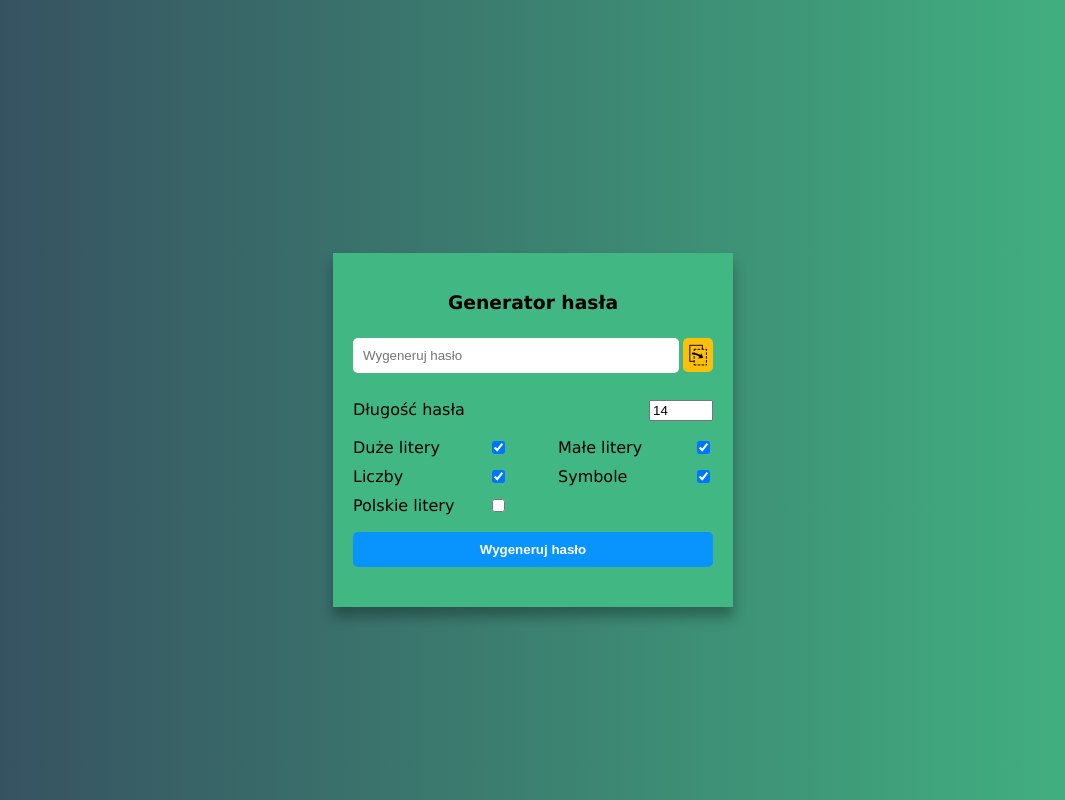
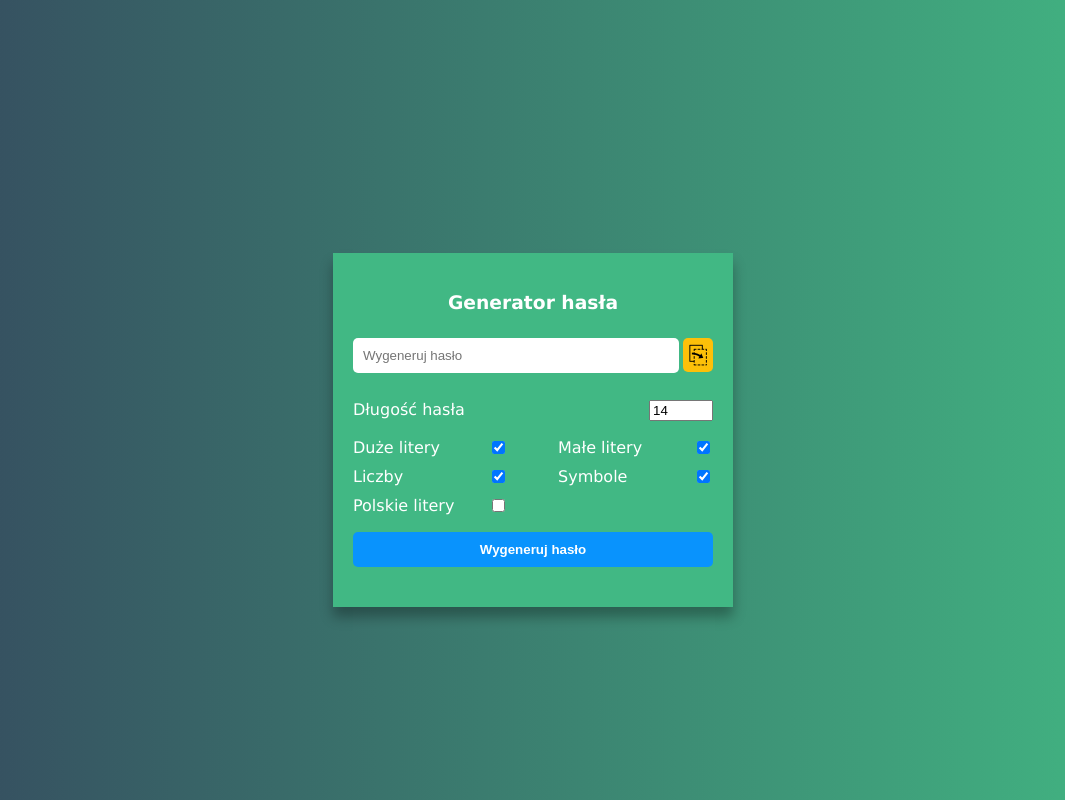
Before and after one commit to Kamilla-tech/generator-hasel, a Vue app: page / in a window 1280 px wide. Shown: the whole page, without its empty margins (107-1172 px from the left). Built offline with nearby package versions, Linux system fonts and the light colour scheme.

Commit message:
dodaj toast na kopiowaniu

```diff
--- a/src/components/PasswordGenerator.vue
+++ b/src/components/PasswordGenerator.vue
@@ -87,6 +87,9 @@ export default {
         console.log("Hasło skopowano do schowka");
         toast("Hasło skopowano do schowka", {
           autoClose: 1000,
+          position: "bottom-right",
+          theme: "colored",
+          type: "success"
         });
       });
     }
@@ -100,7 +103,7 @@ export default {
     padding: 20px;
     width: 360px;
     background-color: #41b884;
-    color: #000;
+    color: white;
     box-shadow: 0px 10px 12px rgba(0, 0, 0, 0.3);
   }
 
```
